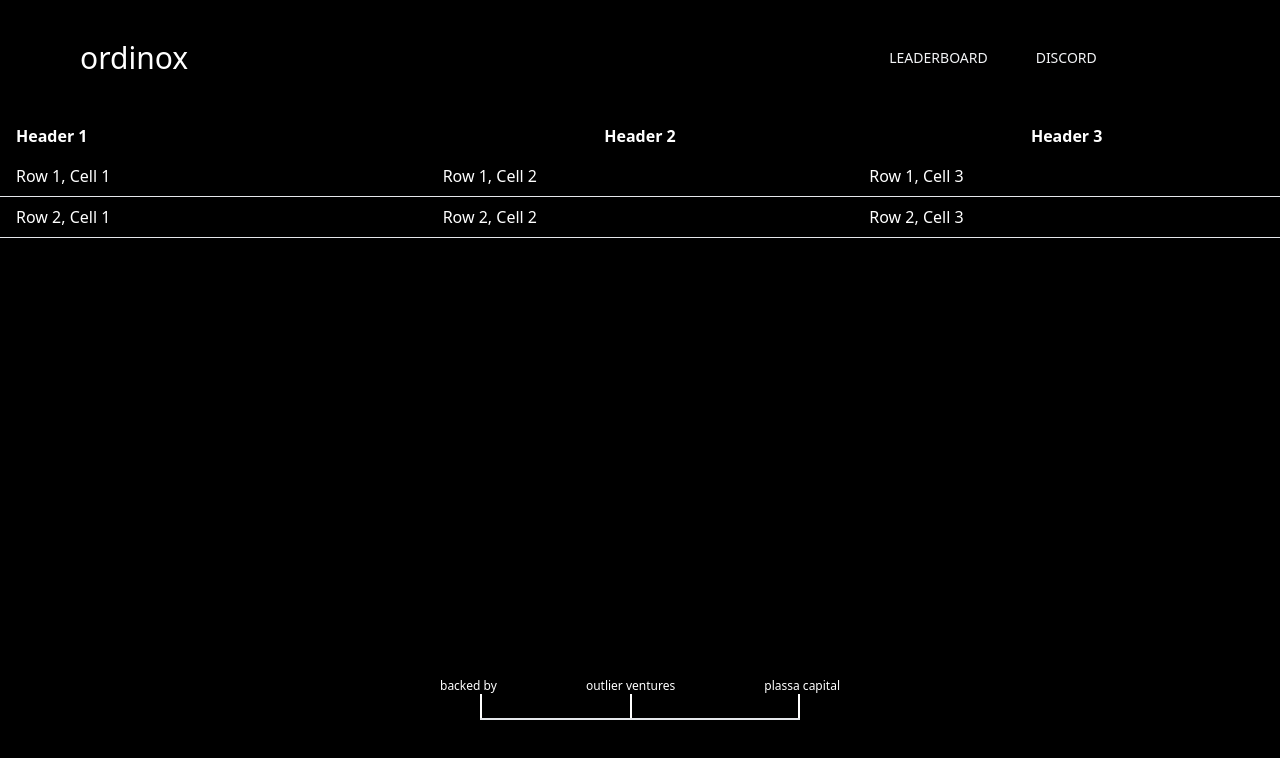
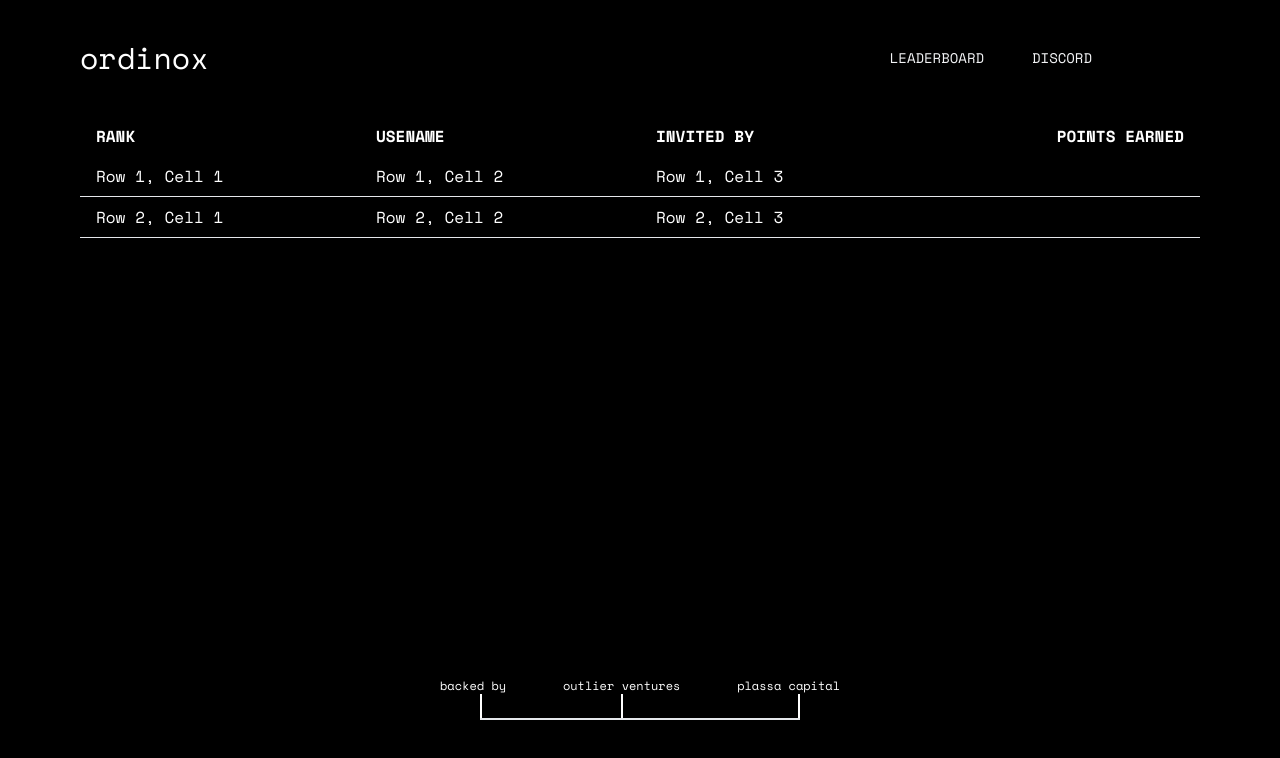
Before and after one commit to hnegi2531/ordinox-client, a Next.js app: page /leaderboard in a window 1280 px wide. Shown: the top 758 px of the page. Built offline with nearby package versions, Linux system fonts and the light colour scheme.

Commit message:
font added

```diff
--- a/components/Layout.tsx
+++ b/components/Layout.tsx
@@ -24,7 +24,7 @@ const Layout: React.FC<LayoutProps> =  ({children}) => {
   }, [router?.pathname]);
 
   return (
-    <article className="relative flex flex-col items-center w-screen h-screen font-poppins bg-black">
+    <article className="relative flex flex-col items-center w-screen h-screen font-spacemono bg-black">
       <div className={`flex flex-col items-center w-full h-full min-h-screen bg-fixed bg-cover ${ordinoxBackground}`}>
       <div className='flex flex-col w-full h-full z-20'>
         <header>
--- a/pages/index.tsx
+++ b/pages/index.tsx
@@ -1,8 +1,5 @@
 import Head from "next/head";
-import Image from "next/image";
 import { Inter } from "next/font/google";
-import styles from "@/styles/Home.module.css";
-import Logo from "@/components/Logo";
 import Button from "@/components/Button";
 import { useRouter } from "next/router";
 
--- a/pages/leaderboard.tsx
+++ b/pages/leaderboard.tsx
@@ -2,13 +2,14 @@ import React from 'react'
 
 const Leaderboard = () => {
   return (
-    <div className='text-white bg-black'>
-       <table className="table-auto w-full">
+    <div className='text-white bg-black px-20'>
+       <table className="table-auto w-full ">
     <thead>
       <tr>
-        <th className=" px-4 py-2 text-left">Header 1</th>
-        <th className=" px-4 py-2">Header 2</th>
-        <th className=" px-4 py-2">Header 3</th>
+        <th className="px-4 py-2 text-left uppercase">Rank</th>
+        <th className="px-4 py-2 text-left uppercase">usename</th>
+        <th className="px-4 py-2 text-left uppercase">invited by</th>
+        <th className="px-4 py-2 text-right uppercase">points earned</th>
       </tr>
     </thead>
     <tbody>
--- a/styles/globals.css
+++ b/styles/globals.css
@@ -1,3 +1,6 @@
+@import url("https://fonts.googleapis.com/css2?family=Poppins:ital,wght@0,100;0,200;0,300;0,400;0,500;0,600;0,700;0,800;0,900;1,100;1,200;1,300;1,400;1,500;1,600;1,700;1,800;1,900&display=swap");
+@import url("https://fonts.googleapis.com/css2?family=Raleway:ital,wght@0,100;0,200;0,300;0,400;0,500;0,600;0,700;0,800;0,900;1,100;1,200;1,300;1,400;1,500;1,600&display=swap");
+@import url("https://fonts.googleapis.com/css2?family=Space+Mono:ital,wght@0,400;0,700;1,400;1,700&display=swap");
 @tailwind base;
 @tailwind components;
 @tailwind utilities;
--- a/tailwind.config.js
+++ b/tailwind.config.js
@@ -30,6 +30,11 @@ module.exports = {
         ordinox:"url('/ordinox.webp')",
         "gradient-radial": "radial-gradient(rgba(0, 0, 0, 0.6), rgba(0, 0, 0, 0.6))",
       },
+      fontFamily: {
+        poppins: "Poppins, sans-serif",
+        raleway: "Raleway, sans-serif",
+        spacemono: "Space Mono, sans-serif",
+      },
     },
   },
   plugins: [],
```
